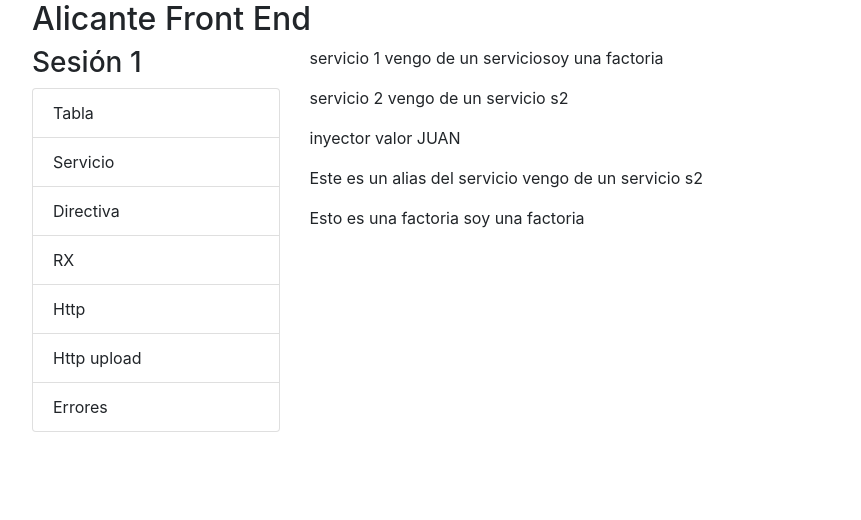
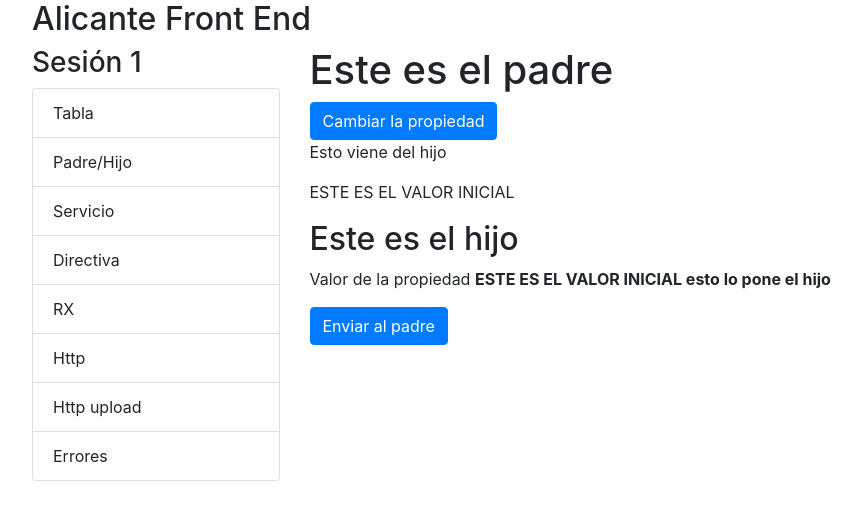
Before and after one commit to Jviejo/frontent, an Angular app: page / in a window 1280 px wide. Shown: the top 520 px of the page, without its empty margins (68-929 px from the left). Built offline with nearby package versions, Linux system fonts and the light colour scheme.

Commit message:
ultimos cambios

```diff
--- a/src/app/app.component.html
+++ b/src/app/app.component.html
@@ -9,6 +9,7 @@
       <h3>Sesión 1</h3>
       <ul class="list-group" style="cursor:pointer">
         <li class="list-group-item" (click)="opcion = 'tabla'">Tabla</li>
+        <li class="list-group-item" (click)="opcion = 'padre'">Padre/Hijo</li>
         <li class="list-group-item" (click)="opcion = 'servicio'">Servicio</li>
         <li class="list-group-item" (click)="opcion = 'directiva'">Directiva</li>
         <li class="list-group-item" (click)="opcion = 'rx'">RX</li>
@@ -18,6 +19,7 @@
       </ul>
     </div>
     <div class="col">
+      <app-padre *ngIf="opcion =='padre'"></app-padre>
       <app-ejemplo1 *ngIf="opcion =='tabla'"></app-ejemplo1>
       <app-servicio *ngIf="opcion =='servicio'"></app-servicio>
       <app-directiva *ngIf="opcion =='directiva'"></app-directiva>
--- a/src/app/app.component.ts
+++ b/src/app/app.component.ts
@@ -32,7 +32,7 @@ import { HttpEventType } from "@angular/common/http"
   providers: [Title],
 })
 export class AppComponent {
-  opcion = "servicio"
+  opcion = "padre"
   fichas = []
   mode = "table"
   title = "front-end"
--- a/src/app/app.module.ts
+++ b/src/app/app.module.ts
@@ -26,7 +26,9 @@ import { ServicioComponent } from "./servicio/servicio.component"
 import { HttpbasicoComponent } from "./httpbasico/httpbasico.component"
 import { environment } from "../environments/environment"
 import { S2Service } from "./s2.service"
-import { ErrorsHandler } from "./errors-handler"
+import { ErrorsHandler } from "./errors-handler";
+import { PadreComponent } from './padre/padre.component';
+import { HijoComponent } from './hijo/hijo.component'
 
 @NgModule({
   declarations: [
@@ -41,6 +43,8 @@ import { ErrorsHandler } from "./errors-handler"
     ErroresComponent,
     ServicioComponent,
     HttpbasicoComponent,
+    PadreComponent,
+    HijoComponent,
   ],
   imports: [BrowserModule, NgbModule, HttpClientModule],
   providers: [
--- /dev/null
+++ b/src/app/hijo/hijo.component.html
@@ -0,0 +1,15 @@
+<div class="row">
+  <div class="col">
+    <h2>Este es el hijo</h2>
+    <p>Valor de la propiedad
+      <b>{{p1}}</b>
+    </p>
+
+
+  </div>
+</div>
+<div class="row">
+  <div class="col">
+    <button class="btn btn-primary" (click)="enviarAlPadre()">Enviar al padre</button>
+  </div>
+</div>
--- /dev/null
+++ b/src/app/hijo/hijo.component.ts
@@ -0,0 +1,30 @@
+import {
+  Component,
+  OnInit,
+  Input,
+  OnChanges,
+  EventEmitter,
+  Output,
+} from "@angular/core"
+
+@Component({
+  selector: "app-hijo",
+  templateUrl: "./hijo.component.html",
+  styleUrls: ["./hijo.component.css"],
+})
+export class HijoComponent implements OnInit, OnChanges {
+  @Input()
+  p1
+  @Output()
+  salida = new EventEmitter()
+  constructor() {}
+
+  ngOnInit() {}
+  enviarAlPadre() {
+    this.salida.emit({ id: 111, nombre: "ANTONIO MARTINEZ" })
+  }
+  ngOnChanges() {
+    console.log("se ha cambiado la propiedad")
+    this.p1 += " esto lo pone el hijo"
+  }
+}
--- /dev/null
+++ b/src/app/padre/padre.component.html
@@ -0,0 +1,9 @@
+<div class="row">
+  <div class="col">
+    <h1>Este es el padre</h1>
+    <button class="btn btn-primary" (click)="cambiar()">Cambiar la propiedad</button>
+    <p>Esto viene del hijo {{delHijo|json}}</p>
+    <p>{{propiedad}}</p>
+    <app-hijo [p1]=" propiedad" (salida)="presentarInfoDelHijo($event)"></app-hijo>
+  </div>
+</div>
--- /dev/null
+++ b/src/app/padre/padre.component.ts
@@ -0,0 +1,23 @@
+import { Component, OnInit } from "@angular/core"
+
+@Component({
+  selector: "app-padre",
+  templateUrl: "./padre.component.html",
+  styleUrls: ["./padre.component.css"],
+})
+export class PadreComponent implements OnInit {
+  propiedad: string
+  valor: string
+  delHijo: any
+  c = 0
+  constructor() {}
+  cambiar() {
+    this.propiedad = "ESTE ES EL VALOR CAMBIADO" + this.c++
+  }
+  presentarInfoDelHijo($event) {
+    this.delHijo = $event
+  }
+  ngOnInit() {
+    this.propiedad = "ESTE ES EL VALOR INICIAL"
+  }
+}
--- a/src/app/servicio/servicio.component.html
+++ b/src/app/servicio/servicio.component.html
@@ -14,3 +14,9 @@
 <p>
   Esto es una factoria {{this._factoria.f1()}}
 </p>
+<p>
+  Esto es una factoria {{this._factoria.f2()}}
+</p>
+<p>
+  Esto es una factoria {{this._factoria.valor}}
+</p>
--- a/src/app/servicio/servicio.component.ts
+++ b/src/app/servicio/servicio.component.ts
@@ -1,42 +1,42 @@
-import { Component, OnInit, Inject } from '@angular/core';
-import { S1Service } from '../s1.service'
-import { S2Service } from '../s2.service'
-import { USE_VALUE } from '@angular/core/src/di/injector';
+import { Component, OnInit, Inject } from "@angular/core"
+import { S1Service } from "../s1.service"
+import { S2Service } from "../s2.service"
+import { USE_VALUE } from "@angular/core/src/di/injector"
 
-
-const factoria = () => ({
-  f1 : () => { return 'soy una factoria' }
-});
+const factoria = parametro => ({
+  f1: () => {
+    return `soy una factoria ${parametro}`
+  },
+  f2: () => {
+    return `soy otra funcion de la factoria ${parametro}`
+  },
+  valor: `Soy un valor ${parametro}`,
+})
 @Component({
-  selector: 'app-servicio',
-  templateUrl: './servicio.component.html',
-  styleUrls: ['./servicio.component.css'],
+  selector: "app-servicio",
+  templateUrl: "./servicio.component.html",
+  styleUrls: ["./servicio.component.css"],
   providers: [
-    { provide: 'nombre' ,  useValue: 'JUAN' },
-    { provide: 'S2Alias', useClass: S2Service },
-    { provide: 'funcion', useFactory: factoria },
-    { provide: S2Service, useClass:S2Service},
-  ]
+    { provide: "nombre", useValue: "JUAN" },
+    { provide: "S2Alias", useClass: S2Service },
+    { provide: "funcion", useFactory: () => factoria(22) },
+    { provide: S2Service, useClass: S2Service },
+  ],
 })
-
-
 export class ServicioComponent implements OnInit {
-  resultado: string;
-  resultado2: string;
+  resultado: string
+  resultado2: string
 
   constructor(
     private _s1: S1Service,
     private _s2: S2Service,
-    @Inject('nombre') public nombre,
-    @Inject('S2Alias') public _s2Alias,
-    @Inject('funcion') public _factoria,
-  ) {
-
-  }
+    @Inject("nombre") public nombre,
+    @Inject("S2Alias") public _s2Alias,
+    @Inject("funcion") public _factoria,
+  ) {}
 
   ngOnInit() {
-    this.resultado = this._s1.f1() + this._factoria.f1()
-    this.resultado2 = this._s2.f1();
+    this.resultado = this._s1.f1()
+    this.resultado2 = this._s2.f1()
   }
-
 }
```
Also changed, not shown: src/app/hijo/hijo.component.css (added), src/app/padre/padre.component.css (added), 2 other files (tests, documents, lock files or other folders).
